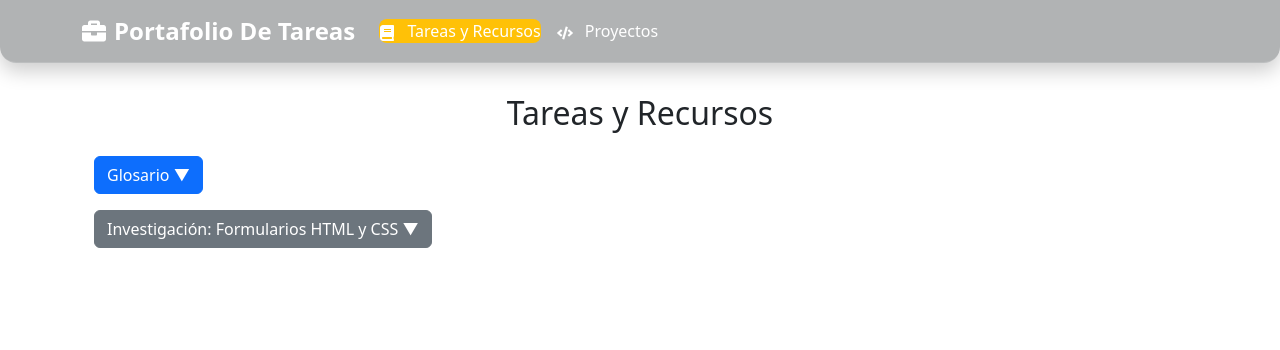
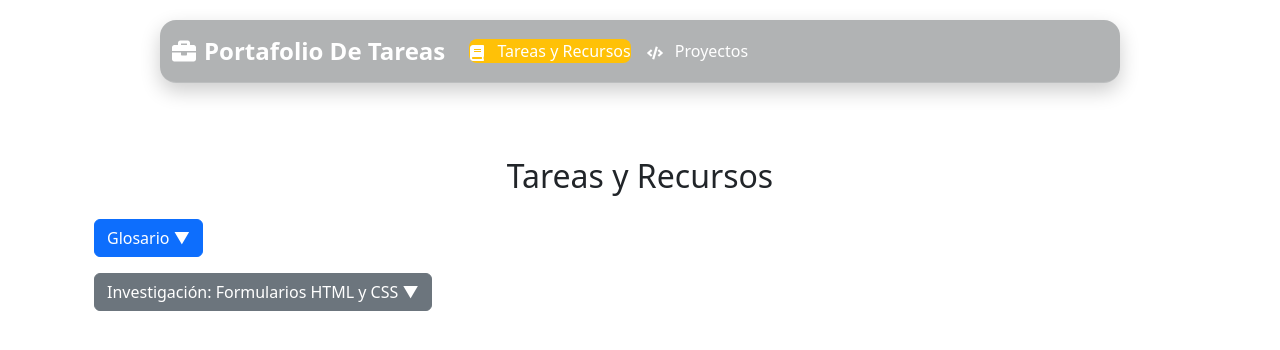
Before and after one commit to BJCorado/portafolio-tareas-desarrollo-web, a React (Create React App) app: page /tareas in a window 1280 px wide. Shown: the top 350 px of the page. Built offline with nearby package versions, Linux system fonts and the light colour scheme.

Commit message:
se mejoro el aspecto del nav var

```diff
--- a/src/App.css
+++ b/src/App.css
@@ -53,13 +53,17 @@
 
 /* Navbar flotante con efecto vidrio */
 .floating-navbar {
+   top: 20px;
   background: rgba(33, 37, 41, 0.35); /* fondo oscuro translúcido */
   backdrop-filter: blur(10px);
   -webkit-backdrop-filter: blur(10px);
-  border-radius: 0 0 1rem 1rem; /* solo redondeo inferior */
+  border-radius: 1rem; /* redondeo completo en las 4 esquinas */
   border-bottom: 1px solid rgba(255, 255, 255, 0.15);
   box-shadow: 0 8px 20px rgba(0, 0, 0, 0.2);
   z-index: 1050; /* por encima del contenido */
+  width: calc(100% - 2rem); /* deja margen a los lados */
+  max-width: 960px; /* ancho máximo para que no se estire demasiado */
+  margin: 0 auto; /* centrado horizontal adicional */
 }
 
 .decorative-letter {
--- a/src/App.js
+++ b/src/App.js
@@ -12,7 +12,7 @@ function App() {
   return (
     <Router>
       {/* Menú fijo y moderno */}
-<Navbar className="floating-navbar" expand="lg" fixed="top">
+<Navbar className="floating-navbar" expand="lg">
   <Container>
     <Navbar.Brand className="fw-bold fs-4 text-white d-flex align-items-center gap-2">
       <FaBriefcase /> Portafolio De Tareas
```
